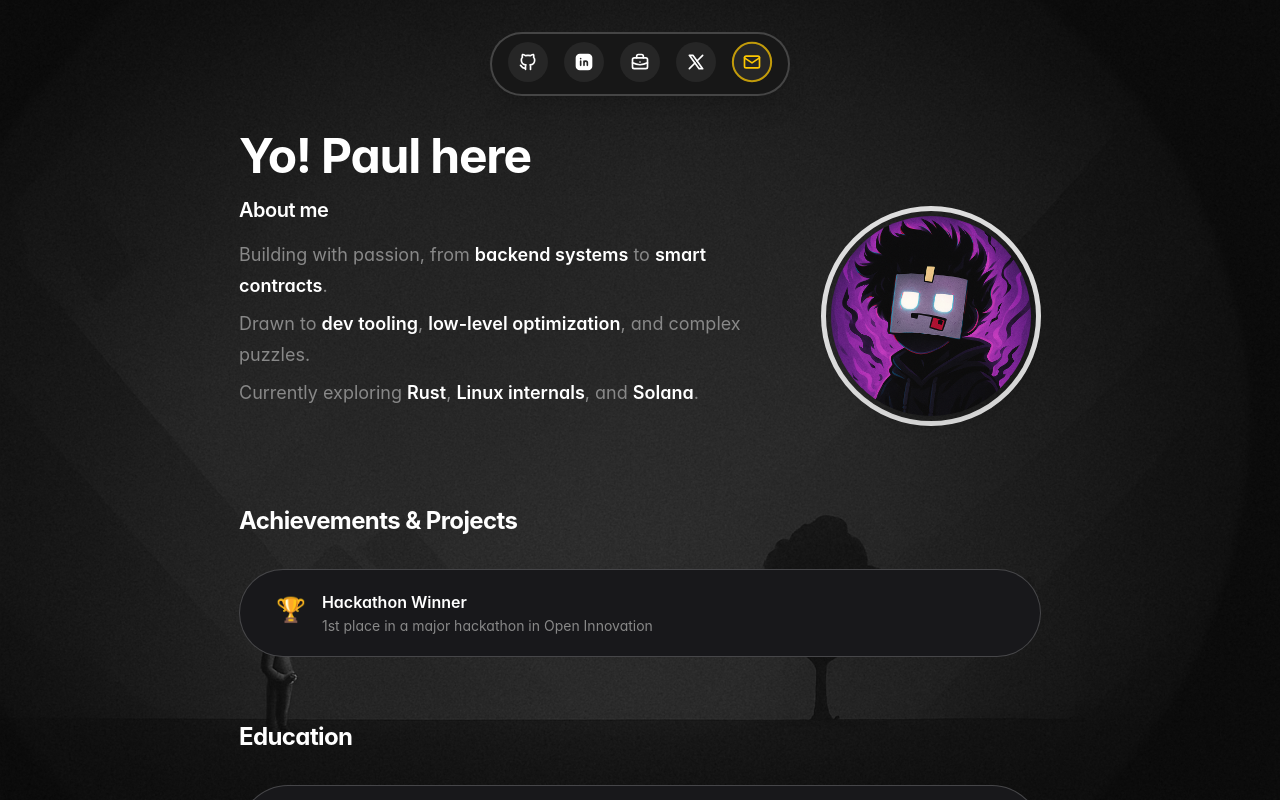
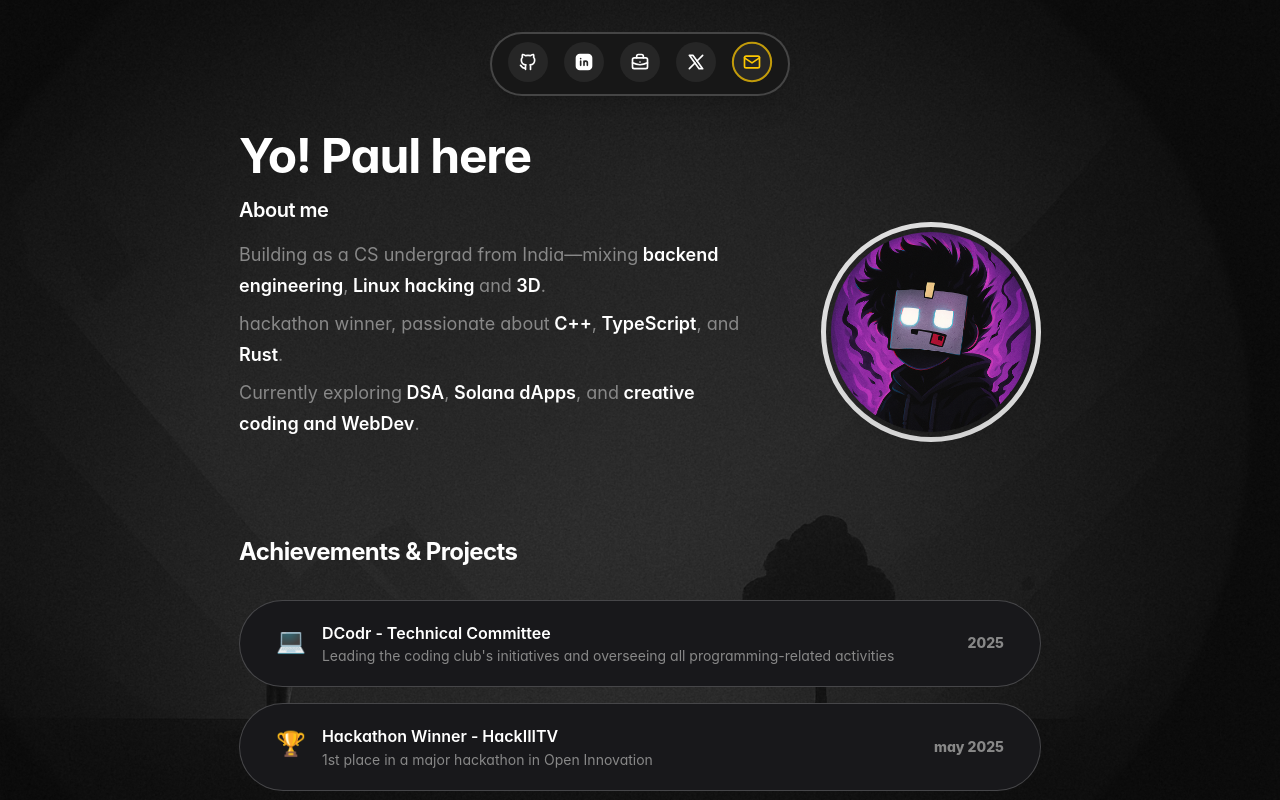
Before and after one commit to Mr-Rahul-Paul/profile-website, a Next.js app: page / in a window 1280 px wide. Shown: the top 800 px of the page. Built offline with nearby package versions, Linux system fonts and the light colour scheme.

Commit message:
minor fix

```diff
--- a/src/components/pages/achievements.tsx
+++ b/src/components/pages/achievements.tsx
@@ -1,47 +1,70 @@
-import React from 'react'
+import React from "react";
 import { motion } from "framer-motion";
 export default function Achievements() {
   const achievements = [
-        { icon: "🏆", title: "Hackathon Winner", description: "1st place in a major hackathon in Open Innovation" },
-
+    {
+      icon: "💻",
+      title: "DCodr - Technical Committee",
+      description:
+        "Leading the coding club's initiatives and overseeing all programming-related activities",
+      period: "2025 ",
+    },
+    {
+      icon: "🏆",
+      title: "Hackathon Winner - HackIIITV",
+      description: "1st place in a major hackathon in Open Innovation",
+      period: "may 2025",
+    },
+    {
+      icon: "🎯",
+      title: "DCodr - Core Team",
+      description:
+        "Selected as volunteer member from first years across the entire batch",
+      period: " sept 2024 - may 2025",
+    },
   ];
   return (
     <>
       {/* Achievements & Projects */}
       <section className="mb-16 ">
-                <motion.h2 className="text-2xl font-bold mb-8 text-white"
+        <motion.h2
+          className="text-2xl font-bold mb-8 text-white"
+          initial={{ opacity: 0, y: 10 }}
+          animate={{ opacity: 1, y: 0 }}
+          exit={{ opacity: 0, y: 10 }}
+          transition={{ duration: 0.2 }}
+        >
+          Achievements & Projects
+        </motion.h2>
+        <div className="space-y-4 ">
+          {achievements.map((item) => (
+            <motion.div
+              key={item.title}
+              className=" px-9 py-5 bg-zinc-900   border-[1px] border-white/20 rounded-full"
               initial={{ opacity: 0, y: 10 }}
               animate={{ opacity: 1, y: 0 }}
               exit={{ opacity: 0, y: 10 }}
               transition={{ duration: 0.25 }}
-                    >
-                    Achievements & Projects
-                </motion.h2>
-                <div className="space-y-4 "
-
-                >
-                    {achievements.map((item) => (
-                        <motion.div key={item.title} className=" px-9 py-5 bg-zinc-900   border-[1px] border-white/20 rounded-full"
-                            initial={{ opacity: 0, y: 10 }}
-                            animate={{ opacity: 1, y: 0 }}
-                            exit={{ opacity: 0, y: 10 }}
-                            transition={{ duration: 0.5 }}
               whileHover={{ scale: 1.05 }}
             >
-                            <div className="flex items-start gap-4"
-
-                            >
+              <div className="flex items-center justify-between">
+                <div className="flex items-start gap-4">
                   <div className="text-2xl pt-1">{item.icon}</div>
                   <div>
                     <div className="font-semibold text-white">{item.title}</div>
-                                    <div className="text-muted-foreground text-sm">{item.description}</div>
+                    <div className="text-muted-foreground text-sm">
+                      {item.description}
+                    </div>
+                  </div>
+                </div>
+                <div className="text-sm text-muted-foreground font-extrabold">
+                  {item.period}
                 </div>
               </div>
             </motion.div>
           ))}
         </div>
       </section>
-
     </>
-    )
+  );
 }
--- a/src/components/pages/hero.tsx
+++ b/src/components/pages/hero.tsx
@@ -24,35 +24,42 @@ export default function Hero() {
             </h2>
             <div className="text-lg text-muted-foreground space-y-2 md:text-left ">
               <p>
-                Building with passion, from{" "}
+                Building as a CS undergrad from India—mixing
                 <strong className="font-semibold text-white">
-                  backend systems
-                </strong>{" "}
-                to{" "}
+                  {" "}
+                  backend engineering
+                </strong>
+                ,<strong className="font-semibold text-white"> Linux hacking </strong>
+                and
                 <strong className="font-semibold text-white">
-                  smart contracts
+                  {" "}
+                  3D
                 </strong>
                 .
               </p>
               <p>
-                Drawn to{" "}
+                hackathon winner, passionate about
+                <strong className="font-semibold text-white"> C++</strong>,
                 <strong className="font-semibold text-white">
-                  dev tooling
+                  {" "}
+                  TypeScript
                 </strong>
-                ,{" "}
-                <strong className="font-semibold text-white">
-                  low-level optimization
-                </strong>
-                , and complex puzzles.
+                , and
+                <strong className="font-semibold text-white"> Rust</strong>.
               </p>
               <p>
-                Currently exploring{" "}
-                <strong className="font-semibold text-white">Rust</strong>,{" "}
+                Currently exploring
+                <strong className="font-semibold text-white"> DSA</strong>,
                 <strong className="font-semibold text-white">
-                  Linux internals
+                  {" "}
+                  Solana dApps
                 </strong>
-                , and{" "}
-                <strong className="font-semibold text-white">Solana</strong>.
+                , and
+                <strong className="font-semibold text-white">
+                  {" "}
+                  creative coding and WebDev
+                </strong>
+                .
               </p>
             </div>
           </div>
```
Lines whose indentation alone changed are shown as unchanged.
